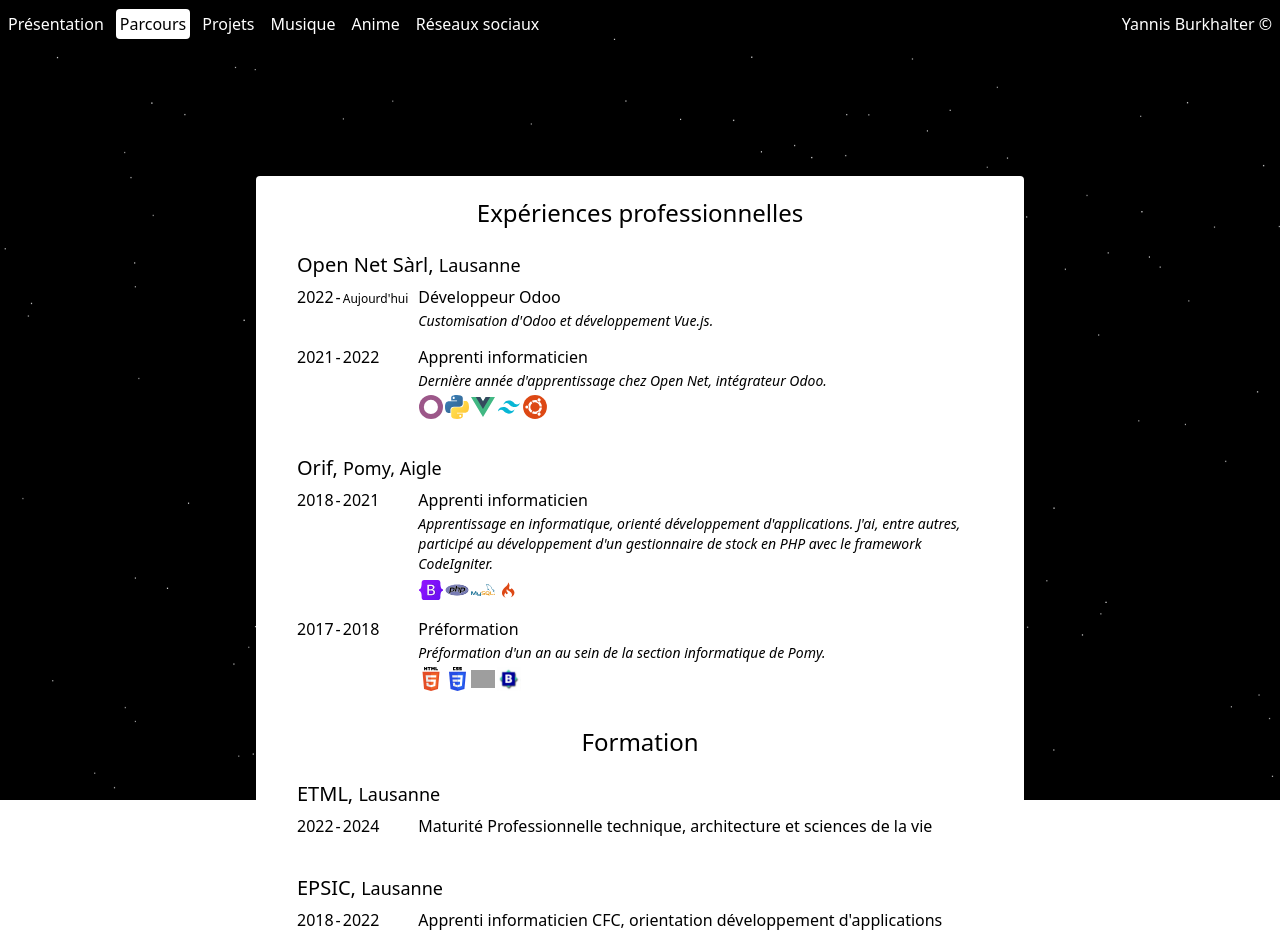
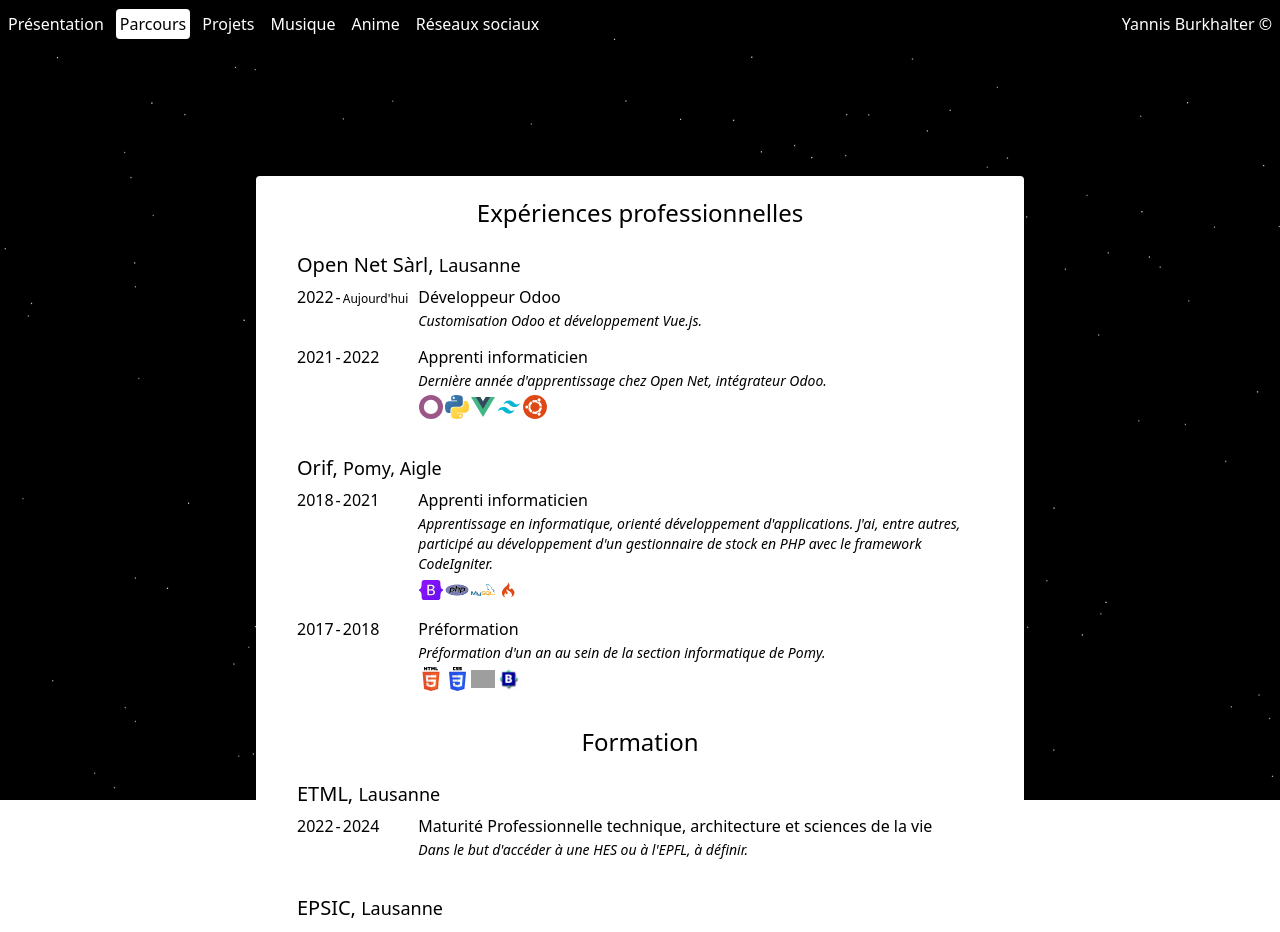
Before and after one commit to BurkhalterY/burkhaltery.github.io, a Vue app: page /career in a window 1280 px wide. Shown: the top 932 px of the page. Built offline with nearby package versions, Linux system fonts and the light colour scheme; grey boxes are pictures that could not be loaded.

Commit message:
Update Career.vue

```diff
--- a/src/views/Career.vue
+++ b/src/views/Career.vue
@@ -91,7 +91,7 @@
             job: "Développeur Odoo",
             start: 2022,
             end: false,
-            description: "Customisation d'Odoo et développement Vue.js.",
+            description: "Customisation Odoo et développement Vue.js.",
             skills: [],
           },
           {
@@ -139,7 +139,7 @@
             job: "Maturité Professionnelle technique, architecture et sciences de la vie",
             start: 2022,
             end: 2024,
-            description: "",
+            description: "Dans le but d'accéder à une HES ou à l'EPFL, à définir.",
             skills: [],
           },
         ],
```
